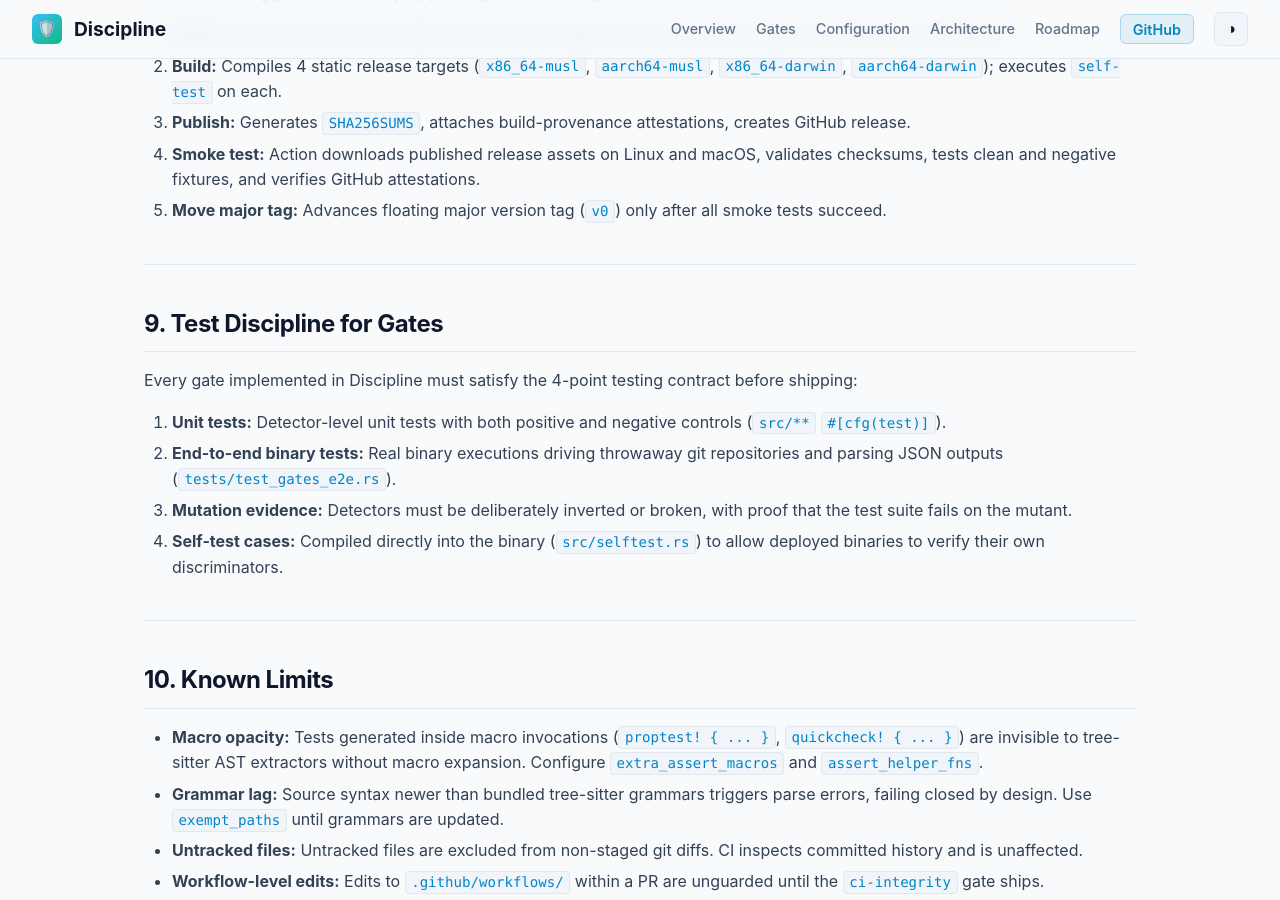
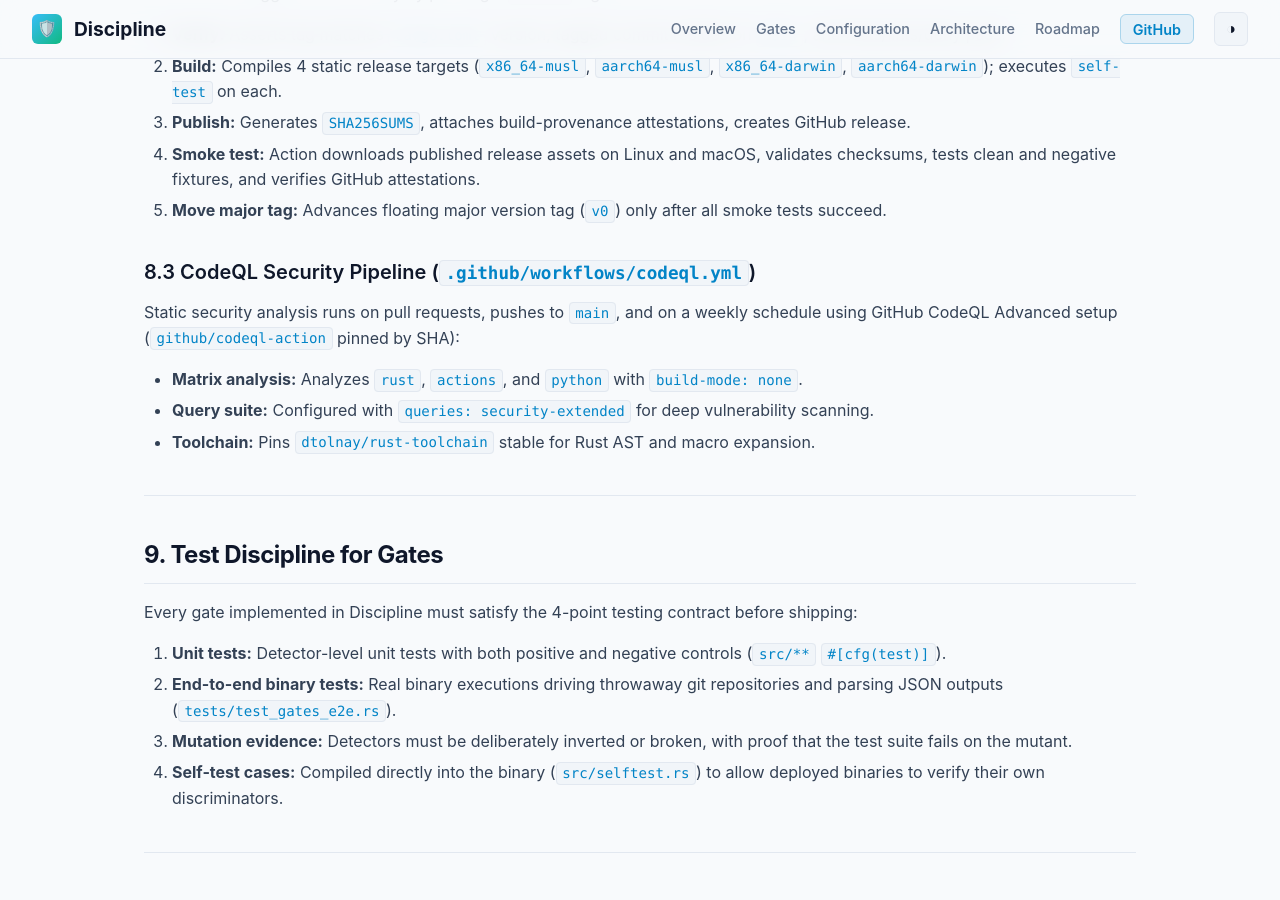
Before and after one commit to actions-marketplace-validations/orieg_discipline, a Jekyll site: the page built from docs/ARCHITECTURE.md, in a window 1280 px wide and 900 px high, scrolled down 9609 px. Built offline with Jekyll 4.4.1, drawn with Linux system fonts in a browser that asks for light colours.

Commit message:
ci(codeql): enable advanced codeql security analysis workflow (#74) (#75)

```diff
--- a/docs/ARCHITECTURE.md
+++ b/docs/ARCHITECTURE.md
@@ -307,6 +307,13 @@ Releases are triggered exclusively by pushing a `vX.Y.Z` tag:
 4. **Smoke test:** Action downloads published release assets on Linux and macOS, validates checksums, tests clean and negative fixtures, and verifies GitHub attestations.
 5. **Move major tag:** Advances floating major version tag (`v0`) only after all smoke tests succeed.
 
+### 8.3 CodeQL Security Pipeline (`.github/workflows/codeql.yml`)
+
+Static security analysis runs on pull requests, pushes to `main`, and on a weekly schedule using GitHub CodeQL Advanced setup (`github/codeql-action` pinned by SHA):
+- **Matrix analysis:** Analyzes `rust`, `actions`, and `python` with `build-mode: none`.
+- **Query suite:** Configured with `queries: security-extended` for deep vulnerability scanning.
+- **Toolchain:** Pins `dtolnay/rust-toolchain` stable for Rust AST and macro expansion.
+
 ---
 
 ## 9. Test Discipline for Gates
```
Also changed, not shown: .github/workflows/codeql.yml (added).
